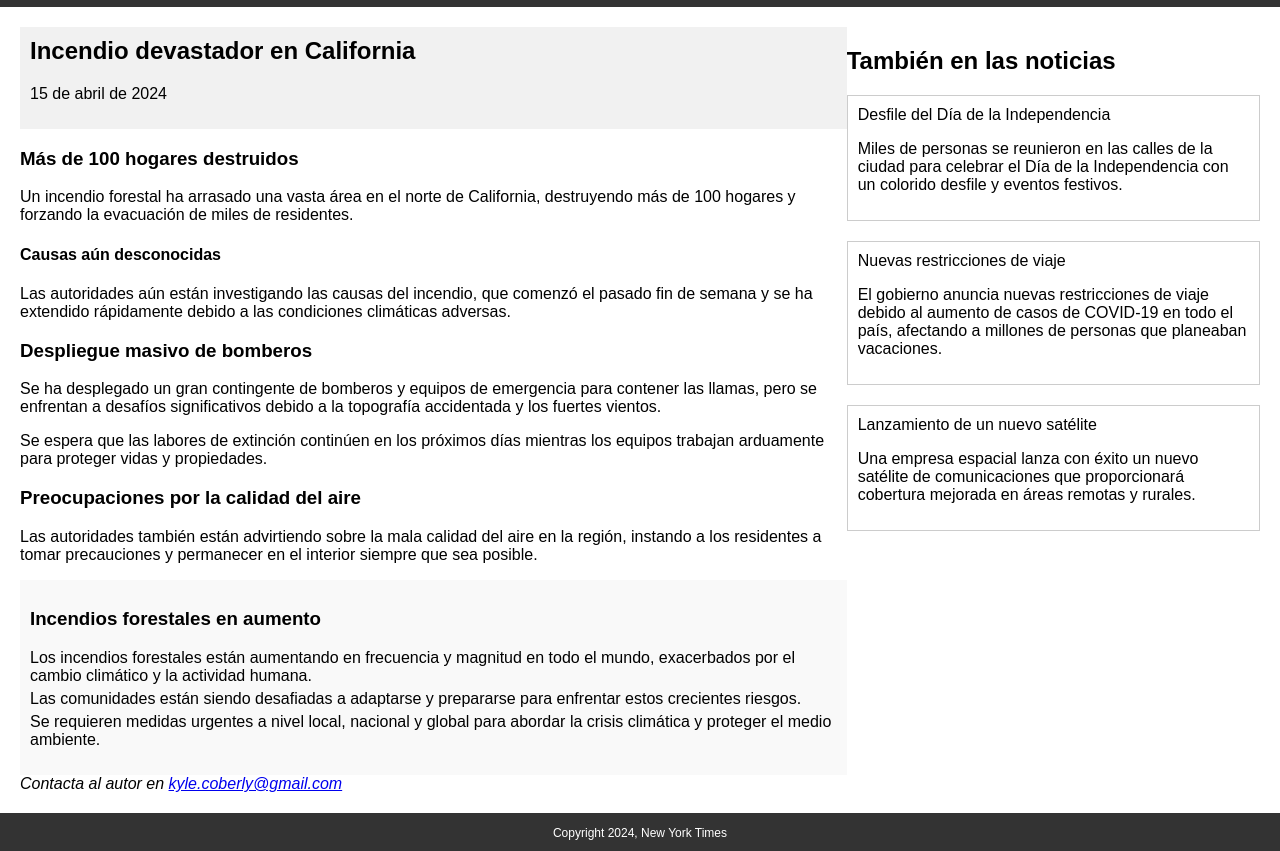
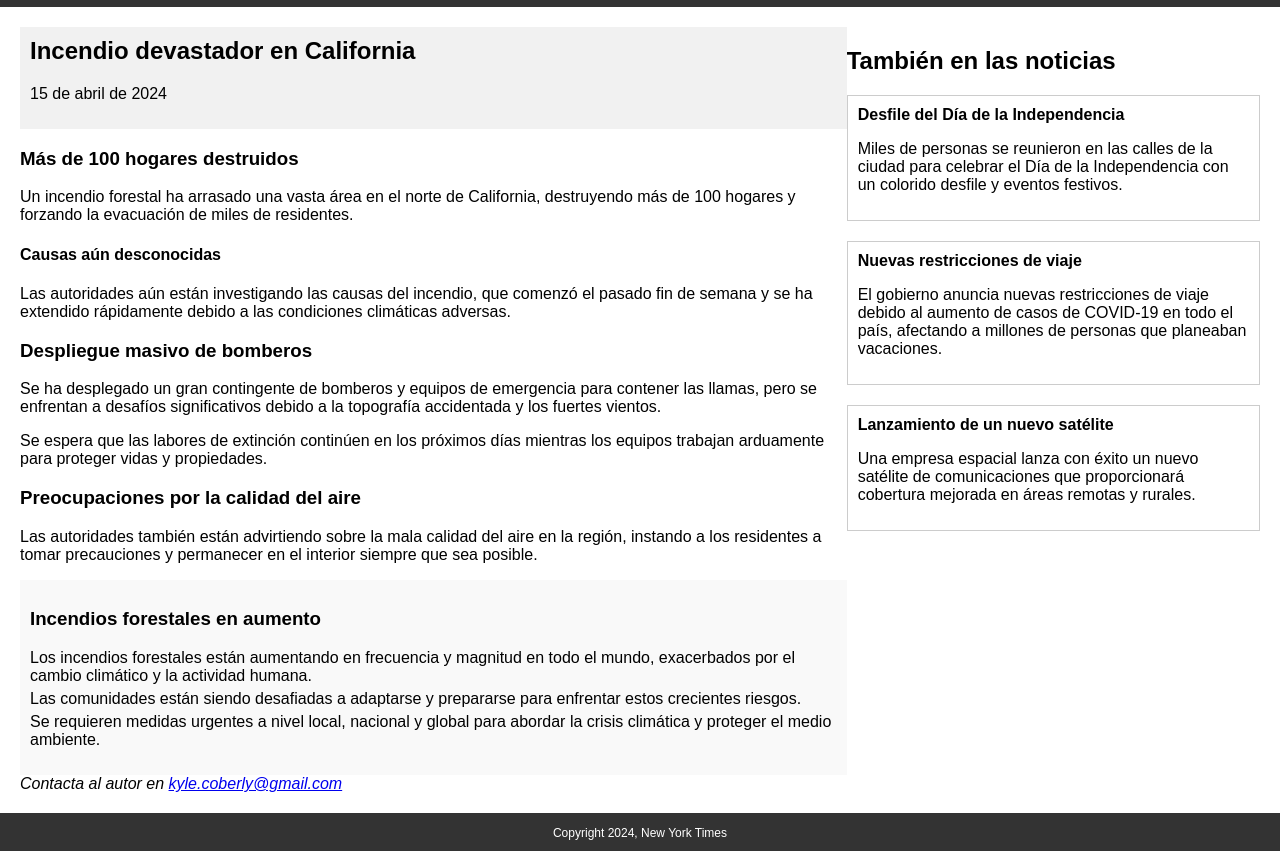
Before and after one commit to ccbaron/ironhack-evaluacion-continua-uf1841-main, a plain HTML site: page ejercicio-semantica/index.html in a window 1280 px wide. Shown: the part 68-919 px from the top of the page. Drawn offline with Linux system fonts and the light colour scheme.

Commit message:
Revisión final exámen

```diff
--- a/ejercicio-semantica/index.html
+++ b/ejercicio-semantica/index.html
@@ -177,19 +177,19 @@
             <aside class="other-news">
                 <h2>También en las noticias</h2>
                 <div class="collapsabile">
-                    <div class="teaser-text">Desfile del Día de la Independencia</div>
+                    <div class="teaser-text"><strong>Desfile del Día de la Independencia</strong></div>
                     <p>Miles de personas se reunieron en las calles de la ciudad para celebrar el Día de la
                         Independencia
                         con un colorido desfile y eventos festivos.</p>
                 </div>
                 <div class="collapsabile">
-                    <div class="teaser-text">Nuevas restricciones de viaje</div>
+                    <div class="teaser-text"><strong>Nuevas restricciones de viaje</strong></div>
                     <p>El gobierno anuncia nuevas restricciones de viaje debido al aumento de casos de COVID-19 en todo
                         el
                         país, afectando a millones de personas que planeaban vacaciones.</p>
                 </div>
                 <div class="collapsabile">
-                    <div class="teaser-text">Lanzamiento de un nuevo satélite</div>
+                    <div class="teaser-text"><strong>Lanzamiento de un nuevo satélite</strong></div>
                     <p>Una empresa espacial lanza con éxito un nuevo satélite de comunicaciones que proporcionará
                         cobertura
                         mejorada en áreas remotas y rurales.</p>
```
